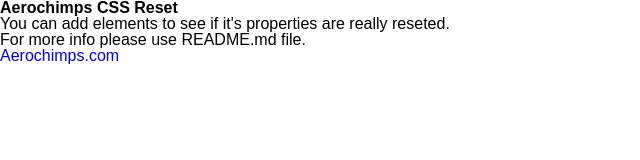
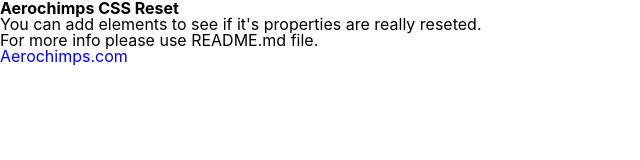
Before and after one commit to Aerochimps/ac-css-reset, a website: page index.html in a window 1280 px wide. Shown: the whole page, without its empty margins (0-640 px from the left). Drawn offline with nearby package versions, Linux system fonts and the light colour scheme; files that its build step writes are made by us from their sources.

Commit message:
Use user system font instead of generic sans-serif font

```diff
--- a/sass/acReset.scss
+++ b/sass/acReset.scss
@@ -45,7 +45,7 @@
 }
 
 body {
-	font-family: sans-serif;
+	font-family: BlinkMacSystemFont, -apple-system, Segoe UI, Roboto, Helvetica, Arial, sans-serif;
 	line-height: 1;
 }
 
```
